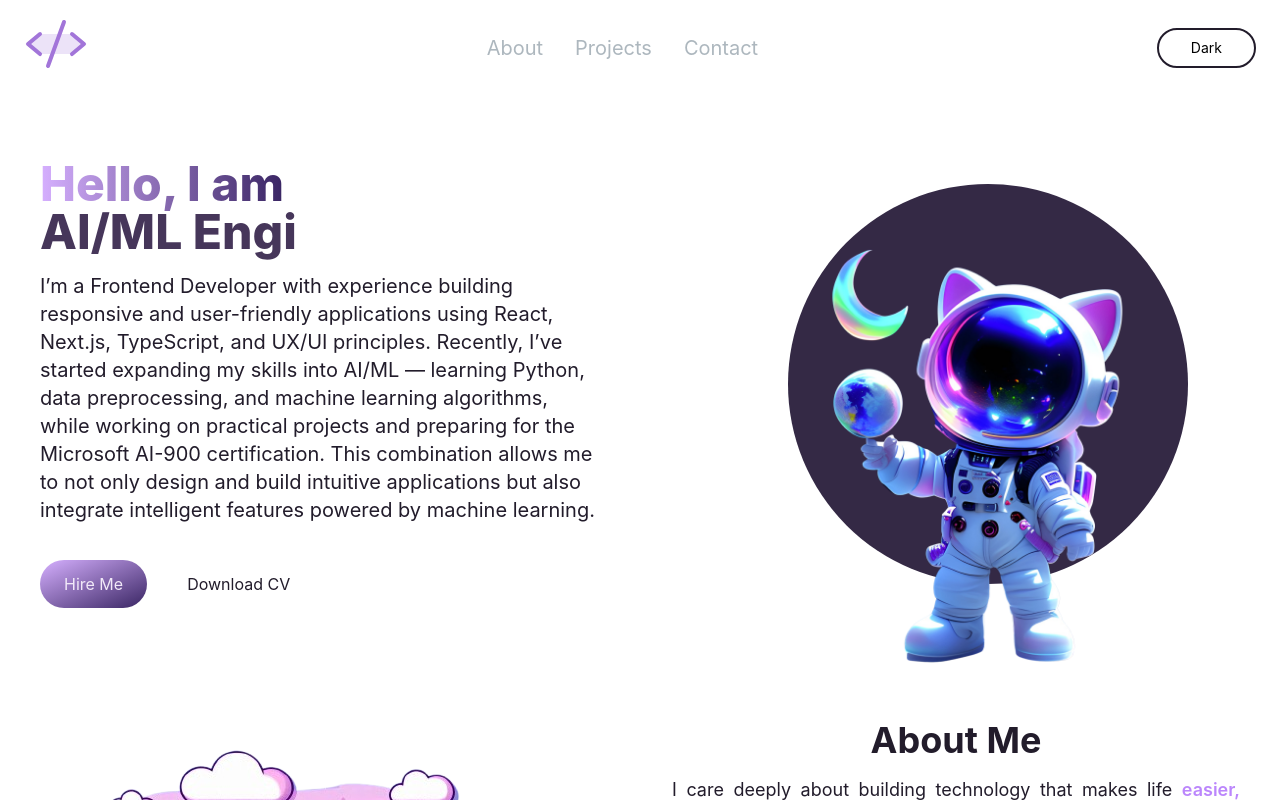
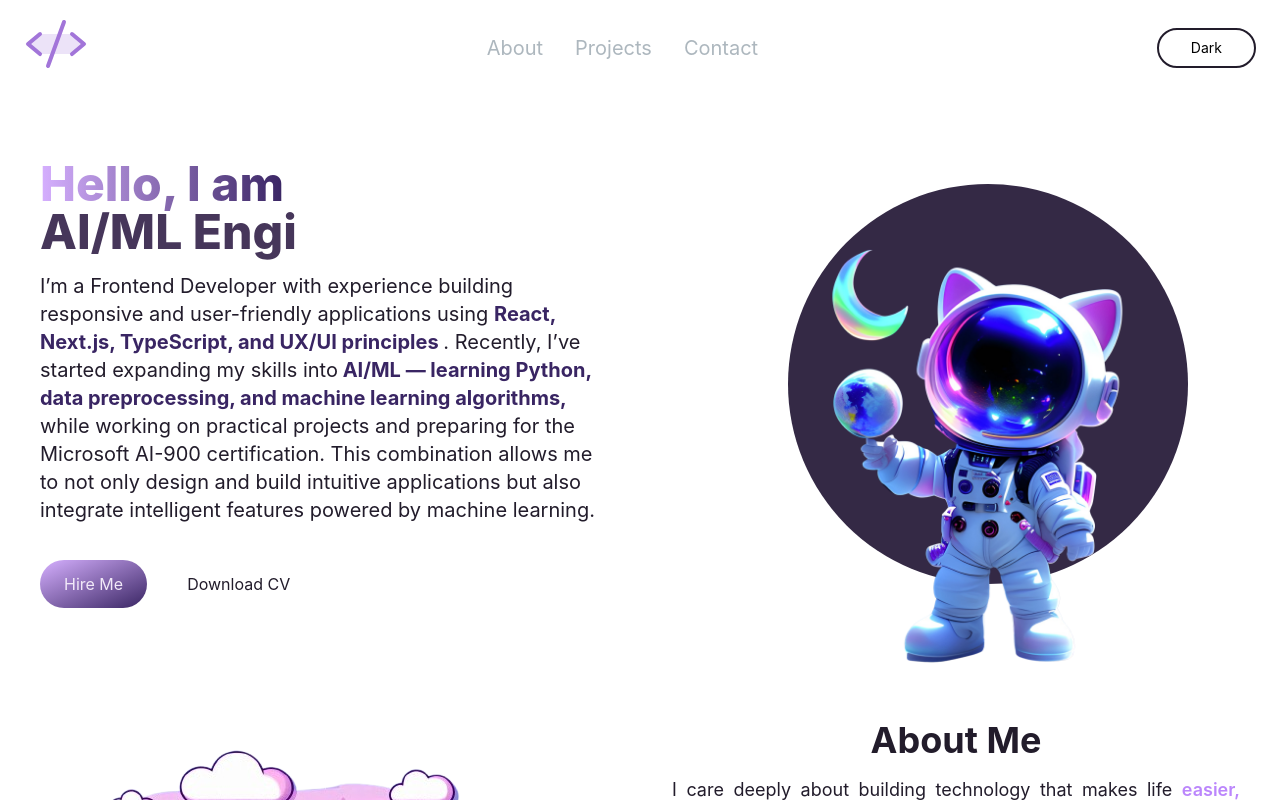
Before and after one commit to AnnaBilokon/MyPortfolioWebsite, a React (Create React App) app: page / in a window 1280 px wide. Shown: the top 800 px of the page. Built offline with nearby package versions, Linux system fonts and the light colour scheme.

Commit message:
add text styling

```diff
--- a/src/components/HeroSection.jsx
+++ b/src/components/HeroSection.jsx
@@ -52,10 +52,10 @@ const HeroSection = () => {
           </h1>
           <p className="text-primary-light md:mr-10 dark:text-primary-dark sm:text-lg mb-4 md:mb-6 lg:text-xl">
             I’m a Frontend Developer with experience building responsive and
-            user-friendly applications using React, Next.js, TypeScript, and
-            UX/UI principles. Recently, I’ve started expanding my skills into
-            AI/ML — learning Python, data preprocessing, and machine learning
-            algorithms, while working on practical projects and preparing for
+            user-friendly applications using <span className="font-bold text-[#392563]"> React, Next.js, TypeScript, and
+            UX/UI principles </span>. Recently, I’ve started expanding my skills into
+            <span className="font-bold text-[#392563]"> AI/ML  — learning Python, data preprocessing, and machine learning
+            algorithms, </span> while working on practical projects and preparing for
             the Microsoft AI-900 certification. This combination allows me to
             not only design and build intuitive applications but also integrate
             intelligent features powered by machine learning.
```
